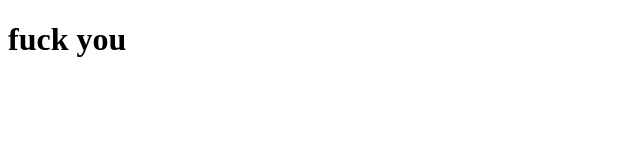
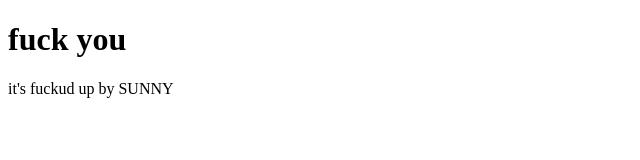
Before and after one commit to saifsunnygtr-ui/demo, a plain HTML site: page index.html in a window 1280 px wide. Shown: the whole page, without its empty margins (0-640 px from the left). Drawn offline with Linux system fonts and the light colour scheme.

Commit message:
add new things

```diff
--- a/index.html
+++ b/index.html
@@ -7,5 +7,6 @@
 </head>
 <body>
     <h1>fuck you</h1>
+    <p>it's fuckud up by SUNNY</p>
 </body>
 </html>
```
